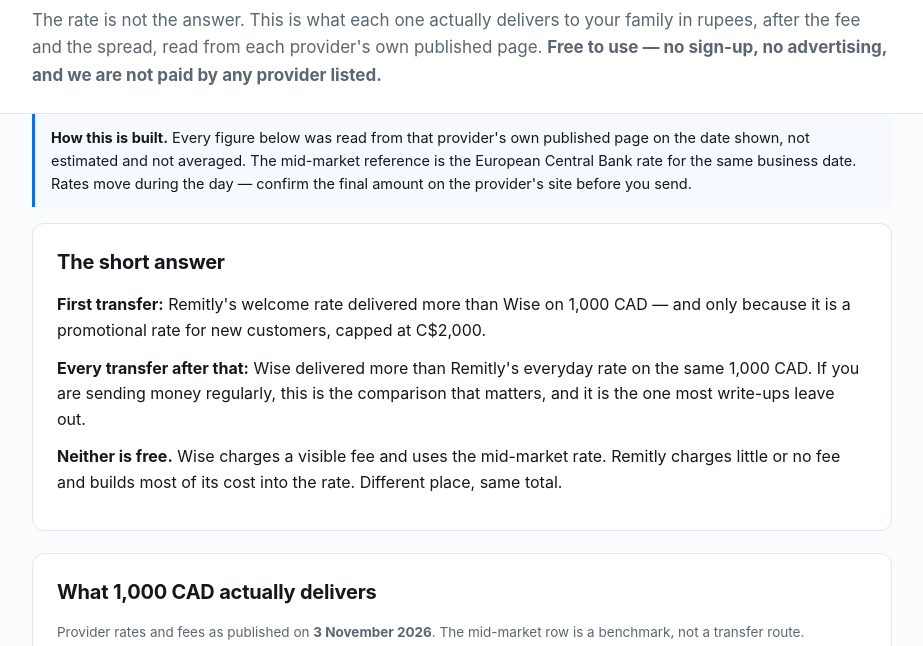
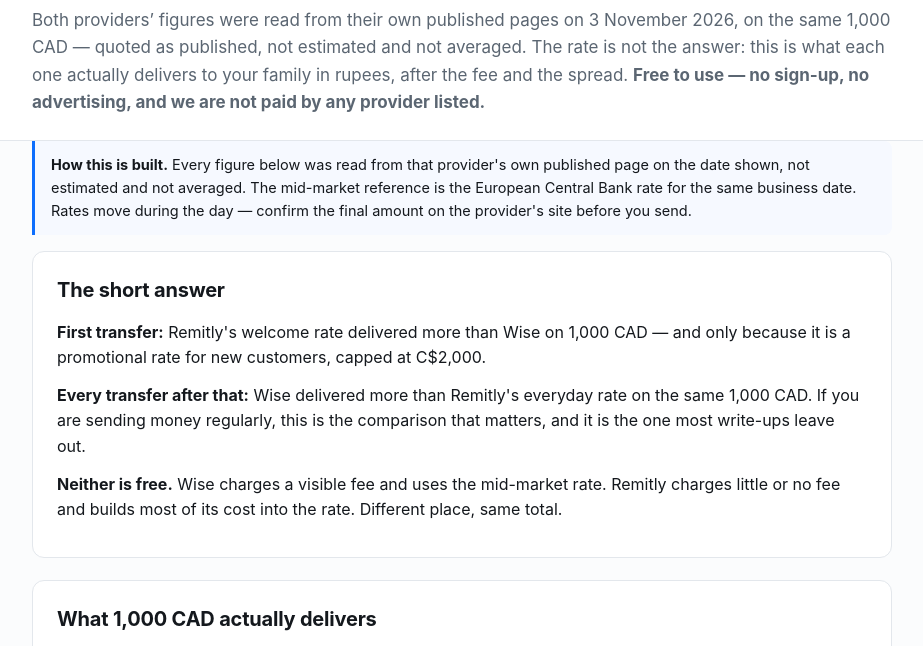
Before and after one commit to HenryLoveMiller/sendfeecalc, a plain HTML site: page remitly-vs-wise-canada-to-india.html in a window 1280 px wide. Shown: the part 81-727 px from the top of the page, without its empty margins (178-1101 px from the left). Drawn offline with Linux system fonts and the light colour scheme.

Commit message:
update remitly-vs-wise-canada-to-india.html

```diff
--- a/remitly-vs-wise-canada-to-india.html
+++ b/remitly-vs-wise-canada-to-india.html
@@ -90,7 +90,7 @@ li{margin-bottom:8px}
 <body>
 <header><div class="wrap">
   <h1>Remitly vs Wise from Canada to India</h1>
-  <p class="sub">The rate is not the answer. This is what each one actually delivers to your family in rupees, after the fee and the spread, read from each provider's own published page. <b>Free to use &mdash; no sign-up, no advertising, and we are not paid by any provider listed.</b></p>
+  <p class="sub">Both providers&rsquo; figures were read from their own published pages on 3 November 2026, on the same 1,000 CAD &mdash; quoted as published, not estimated and not averaged. The rate is not the answer: this is what each one actually delivers to your family in rupees, after the fee and the spread. <b>Free to use &mdash; no sign-up, no advertising, and we are not paid by any provider listed.</b></p>
 </div></header>
 
 <main class="wrap">
```
